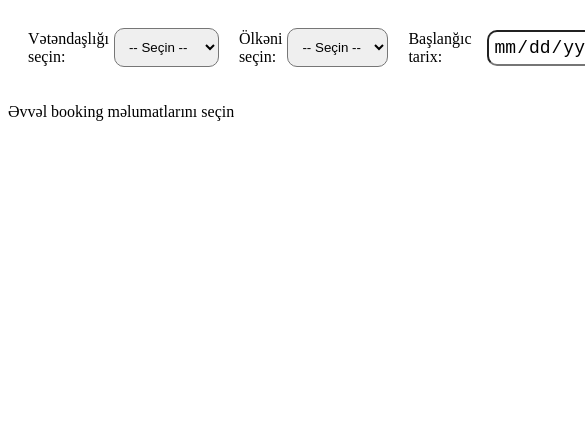
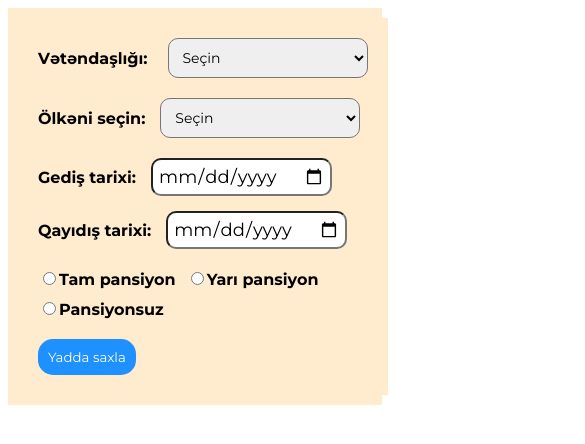
Before and after one commit to MaharramAlverdiyev/Hotel-Booking-System, a React (Vite) app: page / in a window 390 px wide. Shown: the top 444 px of the page, 585 px wide, since content can reach past the window. Built offline with nearby package versions, Linux system fonts and the light colour scheme.

Commit message:
css hazirlandi ve responsive olundu

```diff
--- a/src/App.css
+++ b/src/App.css
@@ -0,0 +1,22 @@
+@import url('https://fonts.googleapis.com/css2?family=Montserrat:ital,wght@0,100..900;1,100..900&display=swap');
+
+* {
+    font-family: "Montserrat", sans-serif;
+}
+
+.hotel-booking-system {
+    display: flex;
+    justify-content: space-around;
+    align-items: center;
+    background-color: blanchedalmond;
+    flex-wrap: wrap;
+    padding: 10px;
+}
+
+
+@media (max-width: 768px) {
+    .hotel-booking-system {
+        flex-direction: column;
+        align-items: stretch;
+    }
+}
--- a/src/App.tsx
+++ b/src/App.tsx
@@ -2,16 +2,20 @@ import React from 'react'
 import  Booking  from './pages/Booking'
 import HotelsDaily from './pages/HotelsDaily'
 import FinallyBooking from './pages/FinallyBooking'
-
+import "../src/App.css"
 
 
 const App = () => {
   return (
-    <>
+    <div className='hotel-booking-system'>
+    <div className="left-section">
       <Booking />
       <HotelsDaily/>
+      </div>
+      <div className="right-finally">
       <FinallyBooking/>
-    </>
+      </div>
+    </div>
   )
 }
 
--- a/src/data/citizenship.json
+++ b/src/data/citizenship.json
@@ -1,8 +1,4 @@
 [
   { "id": 1, "name": "Turkey" },
-  { "id": 2, "name": "UAE" },
-  { "id": 3, "name": "Italy" },
-  { "id": 4, "name": "Azerbaijan" },
-  { "id": 5, "name": "Germany" },
-  { "id": 6, "name": "USA" }
+  { "id": 2, "name": "Azerbaijan" }
 ]
--- a/src/pages/Booking.tsx
+++ b/src/pages/Booking.tsx
@@ -54,9 +54,9 @@ const Booking: React.FC = () => {
     return (
         <div className="booking">
             <div className="citizenship">
-                <label>Vətəndaşlığı seçin:</label>
+                <label>Vətəndaşlığı:</label>
                 <select name="dropdown" value={selected} onChange={handleChange} className={errors.citizenship ? "error" : ""}>
-                    <option value="">-- Seçin --</option>
+                    <option value="">Seçin</option>
                     {citizenship.map(c => <option key={c.id} value={c.id}>{c.name}</option>)}
                 </select>
             </div>
@@ -64,28 +64,28 @@ const Booking: React.FC = () => {
             <div className="select-country">
                 <label>Ölkəni seçin:</label>
                 <select name="country" value={country} onChange={handleChange} className={errors.country ? "error" : ""}>
-                    <option value="">-- Seçin --</option>
+                    <option value="">Seçin</option>
                     {countries.map(c => <option key={c.id} value={c.id}>{c.name}</option>)}
                 </select>
             </div>
 
             <div className="date">
-                <label>Başlanğıc tarix:</label>
+                <label>Gediş tarixi:</label>
                 <input type="date" value={startDate} onChange={e => setStartDate(e.target.value)} className={errors.startDate ? "error" : ""} />
-                <label>Son tarix:</label>
+                <label>Qayıdış tarixi:</label>
                 <input type="date" value={endDate} min={startDate} onChange={e => setEndDate(e.target.value)} className={errors.endDate ? "error" : ""} />
             </div>
 
             <div className="board-choose">
                 {boardTypes.map(b => (
                     <label key={b.code}>
-                        <input type="radio" name="myOption" value={b.code} checked={selectedOption === b.code} onChange={handleChange} />
+                        <input type="radio" name="myOption" value={b.code} checked={selectedOption === b.code} onChange={handleChange} className="board-choose-input" />
                         {b.name}
                     </label>
                 ))}
             </div>
 
-            <button onClick={handleSave}>Yadda saxla</button>
+            <button onClick={handleSave} className="button">Yadda saxla</button>
         </div>
     );
 };
--- a/src/pages/HotelsDaily.tsx
+++ b/src/pages/HotelsDaily.tsx
@@ -3,6 +3,7 @@ import { useSelector, useDispatch } from "react-redux";
 import { saveHotelSelection } from "../store/hotelsDailySlice";
 import hotelsData from "../data/hotels.json";
 import mealsData from "../data/meals.json";
+import "../styles/hotelsdaily.css"
 
 interface DaySelection {
     date: string;
@@ -36,7 +37,7 @@ const HotelsDaily: React.FC = () => {
         setSelections(dates.map(date => ({ date, hotelId: "", lunchId: "", dinnerId: "" })));
     }, [booking]);
 
-    if (!booking) return <p>Əvvəl booking məlumatlarını seçin</p>;
+    if (!booking) return;
 
     const { country, board } = booking;
     const boardCode = board?.code;
@@ -92,12 +93,10 @@ const HotelsDaily: React.FC = () => {
     };
 
     return (
-        <div style={{ padding: 20 }}>
-            <h2>Səyahətiniz</h2>
-            <p>
-                Tarix aralığı: {booking.startDate} – {booking.endDate}
-            </p>
-            <table border={1} cellPadding={8}>
+        <div className="hoteldaily">
+            <h2>Səyahətiniz üçün hotel və yemək seçimlərini edin !</h2>
+            <div className="scrollable-table">
+                <table cellPadding={7} className="scrollable-table">
                     <thead>
                         <tr>
                             <th>Gün</th>
@@ -123,8 +122,8 @@ const HotelsDaily: React.FC = () => {
 
                             return (
                                 <tr key={sel.date}>
-                                <td>{sel.date}</td>
-                                <td>
+                                    <td data-label="Gün">{sel.date}</td>
+                                    <td data-label="Otel">
                                         <select
                                             value={sel.hotelId}
                                             onChange={e => handleHotelChange(index, Number(e.target.value))}
@@ -137,7 +136,7 @@ const HotelsDaily: React.FC = () => {
                                             ))}
                                         </select>
                                     </td>
-                                <td>
+                                    <td data-label="Nahar">
                                         <select
                                             value={sel.lunchId}
                                             onChange={e => handleLunchChange(index, Number(e.target.value))}
@@ -151,7 +150,7 @@ const HotelsDaily: React.FC = () => {
                                             ))}
                                         </select>
                                     </td>
-                                <td>
+                                    <td data-label="Şam">
                                         <select
                                             value={sel.dinnerId}
                                             onChange={e => handleDinnerChange(index, Number(e.target.value))}
@@ -165,15 +164,17 @@ const HotelsDaily: React.FC = () => {
                                             ))}
                                         </select>
                                     </td>
-                                <td>{selectedHotel ? selectedHotel.price.toFixed(2) : "0.00"}</td>
-                                <td>{(lunchPrice + dinnerPrice).toFixed(2)}</td>
-                                <td>{((selectedHotel ? selectedHotel.price : 0) + lunchPrice + dinnerPrice).toFixed(2)}</td>
+                                    <td data-label="Otel ($)">{selectedHotel ? selectedHotel.price.toFixed(2) : "0.00"}</td>
+                                    <td data-label="Yemək ($)">{(lunchPrice + dinnerPrice).toFixed(2)}</td>
+                                    <td data-label="Total ($)">{((selectedHotel ? selectedHotel.price : 0) + lunchPrice + dinnerPrice).toFixed(2)}</td>
                                 </tr>
                             );
                         })}
                     </tbody>
                 </table>
-            <button style={{ marginTop: 12 }} onClick={handleSave}>
+
+            </div>
+            <button onClick={handleSave} className="buttonn">
                 Yadda saxla
             </button>
         </div>
--- a/src/styles/booking.css
+++ b/src/styles/booking.css
@@ -1,20 +1,25 @@
 .citizenship{
     display: flex;
-    gap: 5px;
-    padding: 20px;
+    gap: 20px;
     align-items: center;
+    justify-content: space-between;
 }
 
 .booking{
     display: flex;
-    align-items: center;
+    flex-direction: column;
+    align-items: start;
+    padding: 20px;
+    gap: 20px;
+    background-color:blanchedalmond;
+    font-weight: 700;
 }
 
 .date{
     display: flex;
     align-items: center;
     gap: 15px ;
-    padding: 20px;
+    flex-wrap: wrap;
 }
 
 .date .date-start, .date-end{
@@ -25,7 +30,7 @@
 
 .select-country{
     display: flex;
-    gap: 5px;
+    gap: 15px;
     align-items: center;
 }
 .select-country select , .citizenship select{
@@ -33,11 +38,13 @@
 }
 .booking select{
     padding: 10px;
+    width: 200px;
 }
 
 .board-choose{
     display: flex;
     gap: 10px;
+    flex-wrap: wrap;
 }
 .date input{
     padding: 5px;
@@ -49,3 +56,24 @@
     box-shadow: 4px;
     color: red;
 }
+
+.button{
+    background-color: dodgerblue;
+    color: white;
+    padding: 10px;
+    border-radius: 15px;
+    border: none;
+    cursor: pointer;
+}
+
+.button:hover{
+    background-color: rgb(21, 87, 153);
+}
+
+.board-choose-input{
+    cursor: pointer;
+}
+
+.board-choose-input:active{
+    color: dodgerblue;
+}
--- /dev/null
+++ b/src/styles/hotelsdaily.css
@@ -0,0 +1,97 @@
+th {
+    background-color: rgb(87, 48, 12);
+    color: white;
+    padding: 8px;
+}
+
+td {
+    border: 1px solid rgb(87, 48, 12);
+    padding: 6px 8px;
+}
+
+table {
+    border: 1px solid rgb(87, 48, 12);
+    border-radius: 12px;
+    border-collapse: collapse;
+    width: 100%;
+    font-size: 14px;
+}
+
+select {
+    width: 160px;
+    height: 36px;
+    border-radius: 8px;
+    font-size: 14px;
+}
+
+option {
+    border-radius: 8px;
+}
+
+.buttonn {
+    background-color: dodgerblue;
+    color: white;
+    padding: 8px 12px;
+    border-radius: 12px;
+    border: none;
+    cursor: pointer;
+    margin-top: 10px;
+}
+
+.scrollable-table {
+    max-height: 300px;
+    overflow-y: auto;
+    border-radius: 12px;
+}
+
+
+@media (max-width: 768px) {
+
+    table,
+    thead,
+    tbody,
+    th,
+    tr,
+    td {
+        display: block;
+        width: auto;
+    }
+
+    thead {
+        display: none;
+    }
+
+    tr {
+        margin-bottom: 10px;
+        border: 1px solid #c8a06a;
+        border-radius: 10px;
+        background: #fdeccf;
+        padding: 8px;
+    }
+
+    td {
+        display: flex;
+        justify-content: space-between;
+        align-items: center;
+        padding: 4px 0;
+        border: none;
+    }
+
+    td::before {
+        content: attr(data-label);
+        font-weight: 600;
+        color: #5a3a1a;
+        padding-right: 6px;
+        white-space: nowrap;
+        flex: 1;
+    }
+
+    select {
+        width: 55%;
+        height: 40px;
+        font-size: 14px;
+    }
+    table{
+        width: 90%;
+    }
+}
```
Also changed, not shown: src/pages/FinallyBooking.tsx (+38 -9 lines). Lines whose indentation alone changed are shown as unchanged.
